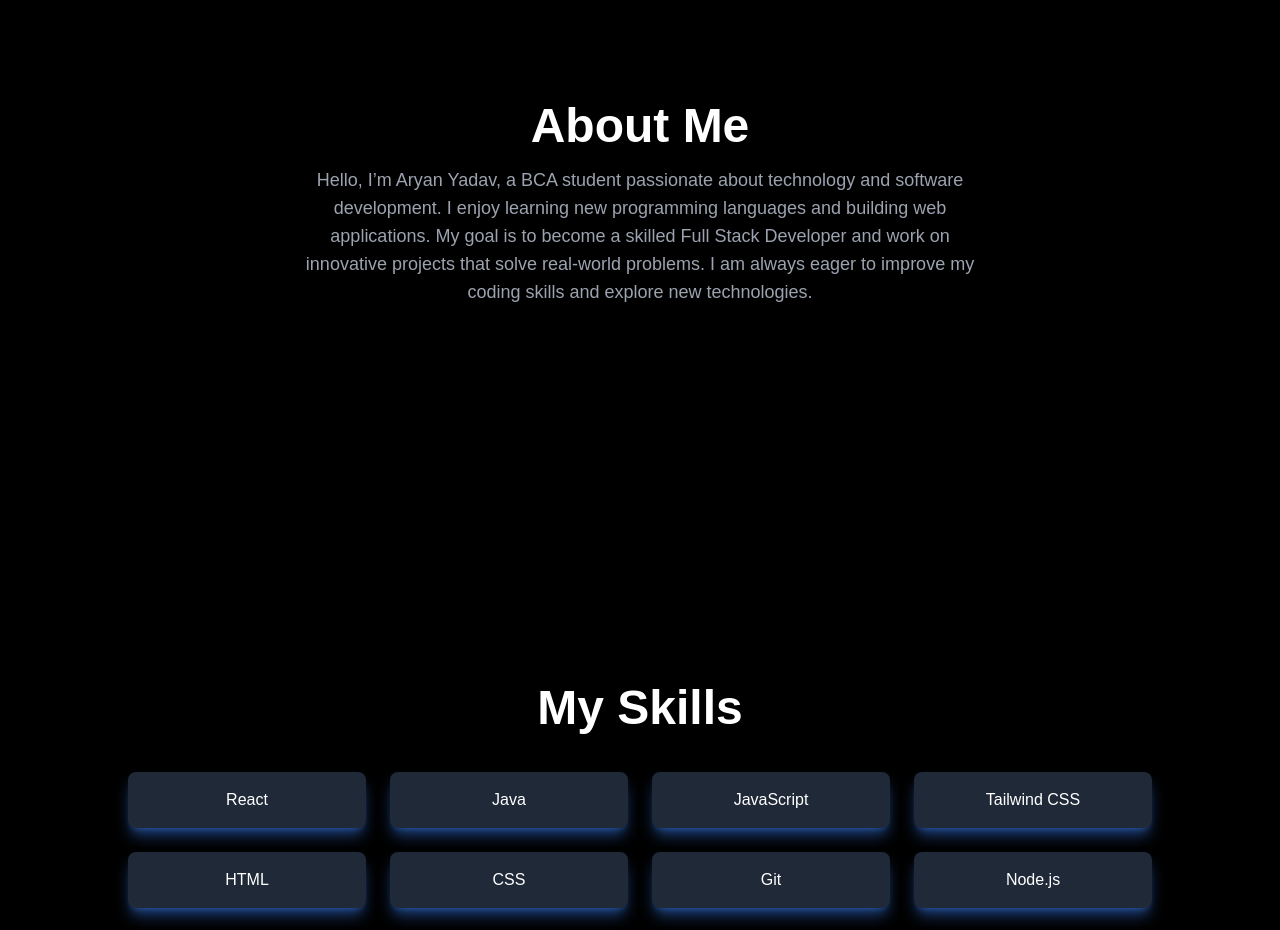
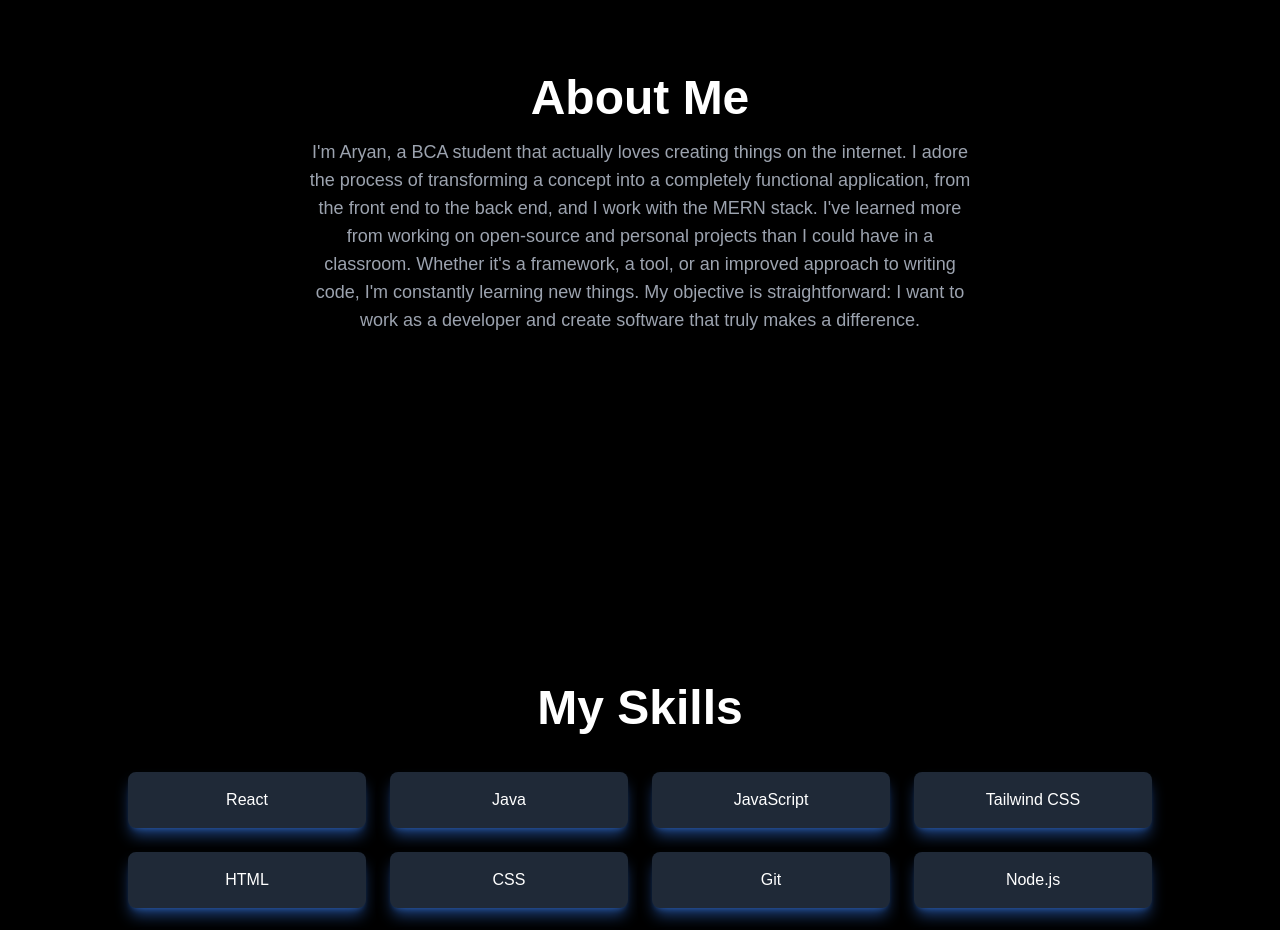
Before and after one commit to aryanyadav-cr/My-portfolio, a React (Vite) app: page / in a window 1280 px wide. Shown: the part 860-1790 px from the top of the page. Built offline with nearby package versions, Linux system fonts and the light colour scheme.

Commit message:
Update about.jsx

```diff
--- a/src/about.jsx
+++ b/src/about.jsx
@@ -11,7 +11,7 @@ export default function About() {
 
 
     <p data-aos="fade-up" data-aos-delay="200" className="max-w-2xl text-center mx-auto text-base md:text-lg text-gray-400">
-      Hello, I’m Aryan Yadav, a BCA student passionate about technology and software development. I enjoy learning new programming languages and building web applications. My goal is to become a skilled Full Stack Developer and work on innovative projects that solve real-world problems. I am always eager to improve my coding skills and explore new technologies.
+     I'm Aryan, a BCA student that actually loves creating things on the internet. I adore the process of transforming a concept into a completely functional application, from the front end to the back end, and I work with the MERN stack. I've learned more from working on open-source and personal projects than I could have in a classroom. Whether it's a framework, a tool, or an improved approach to writing code, I'm constantly learning new things. My objective is straightforward: I want to work as a developer and create software that truly makes a difference.
     </p>
 </section>
 
```
